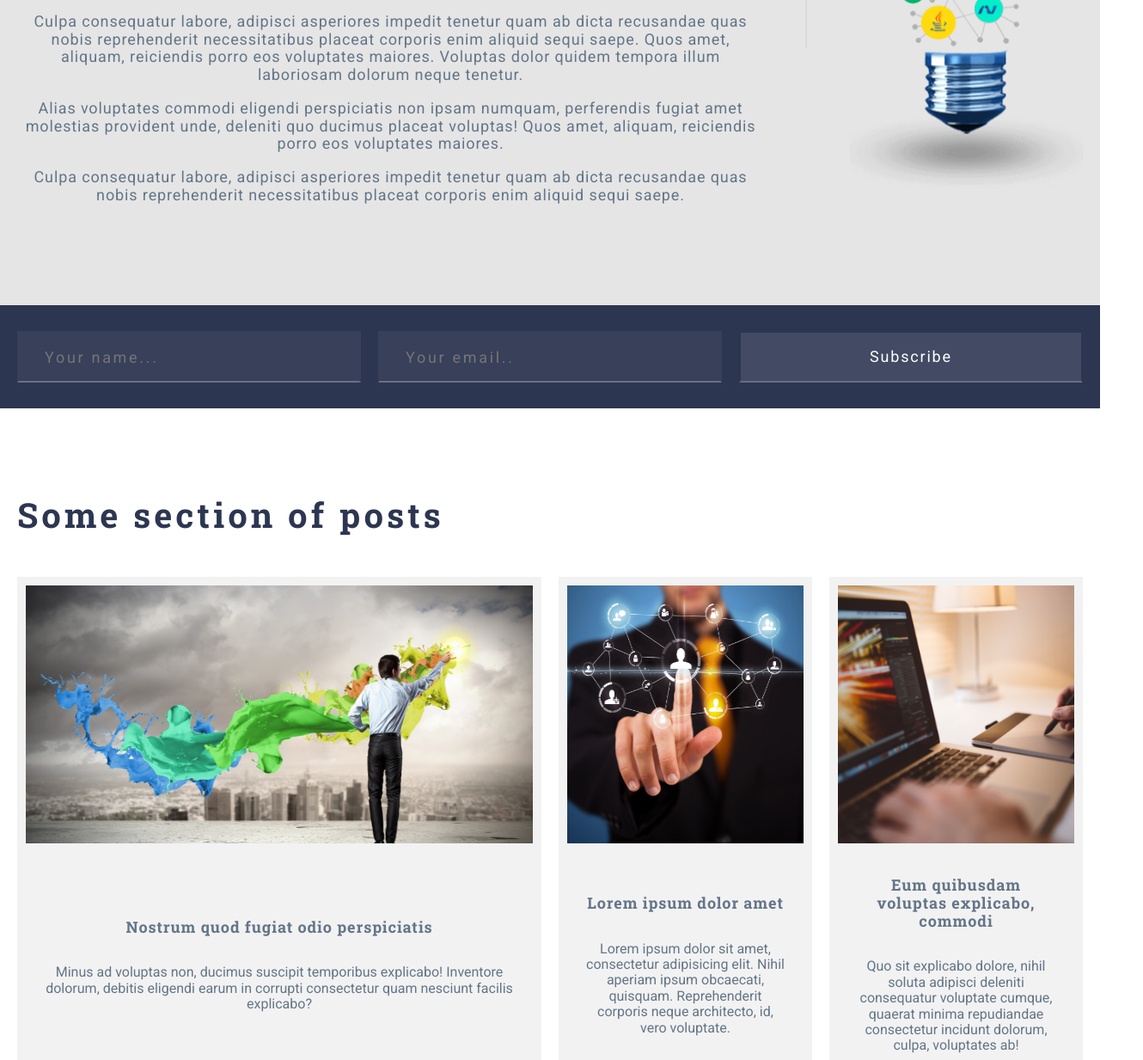
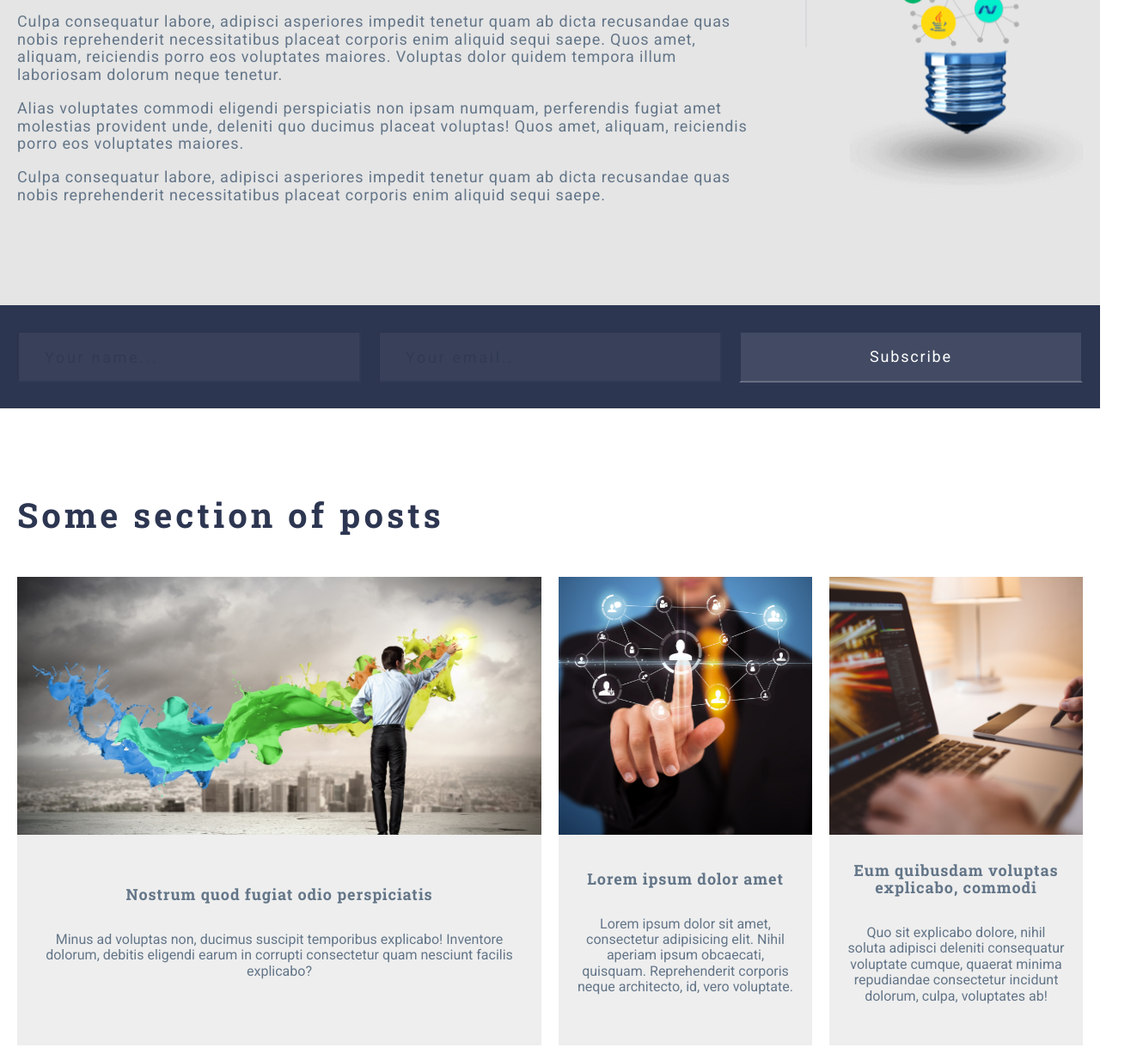
Before and after one commit to Vovkushevskiy/html_project, a website: page index.html in a window 1280 px wide. Shown: the part 2094-3327 px from the top of the page at 86% size, 1330 px wide, since content can reach past the window. Drawn offline with Linux system fonts and the light colour scheme.

Commit message:
work with a mistake

```diff
--- a/assets/scss/components/sections/_section-about.scss
+++ b/assets/scss/components/sections/_section-about.scss
@@ -56,3 +56,9 @@ p:first-of-type::after {
   content: "";
   background-color: rgba(99, 117, 136, 0.1);
 }
+
+
+p:first-of-type {
+  position: relative;
+  margin-top: -5px;
+}
--- a/assets/scss/components/sections/_section-form.scss
+++ b/assets/scss/components/sections/_section-form.scss
@@ -25,14 +25,17 @@
   padding-left: 30px;
 
   letter-spacing: 0.15em;
-  color: $color-light;
-  border: 2px solid rgba(255, 255, 255, 0);
-  border-bottom-color: rgba(255, 255, 255, 0.25);
-  background-color: rgba(255, 255, 255, 0.05);
+
+
+  background-color: $color-light;
+  opacity: 0.051;
   font-size: 1.125rem;
 
   &:hover {
-    transition: background-color 0.5s, border-color 0.5s;
+    background-color: $color-light;
+    border: 2px solid;
+    border-color: $color-light;
+    opacity: 0.149;
   }
 }
 
--- a/assets/scss/components/sections/_section-posts.scss
+++ b/assets/scss/components/sections/_section-posts.scss
@@ -7,8 +7,9 @@
   padding-bottom: 100px;
 
   &__container {
-    max-width: 1340px;
-    margin: auto;
+    max-width: $ul;
+    margin-right: auto;
+    margin-left: auto;
     padding-right: $gap;
     padding-left: $gap;
   }
@@ -31,26 +32,34 @@
 
 .post-item {
   transition: background-color 0.5s;
-  background-color: #f2f2f2;
+  background-color: #eeeeee;
+
 
   &__link {
     display: grid;
-    overflow: auto;
+    overflow: hidden;
     height: 100%;
     grid-template-rows: 300px 1fr;
-
+    padding: 0;
   }
 
   &__caption {
     display: grid;
     align-content: center;
     padding: $gap;
+    height: 245px;
+
+
+    p {
+      padding: $gap 0 $gap 0;
+      text-align: center;
+    }
   }
 
   &__image {
     display: flex;
     overflow: hidden;
-    justify-content: center;
+
     background-color: #2d3651;
 
   }
@@ -89,11 +98,13 @@ h2 {
 }
 
 img {
+
   width: 100%;
   transition: transform 0.5s;
 }
 
 h3 {
+
   transition: color 0.5s;
   text-align: center;
   font-family: "Roboto Slab", serif;
@@ -101,8 +112,3 @@ h3 {
   color: $color-gray;
   font-size: 1.125rem;
 }
-
-p {
-  transition: color 0.5s;
-  text-align: center;
-}
```
Also changed, not shown: assets/css/style.css.
